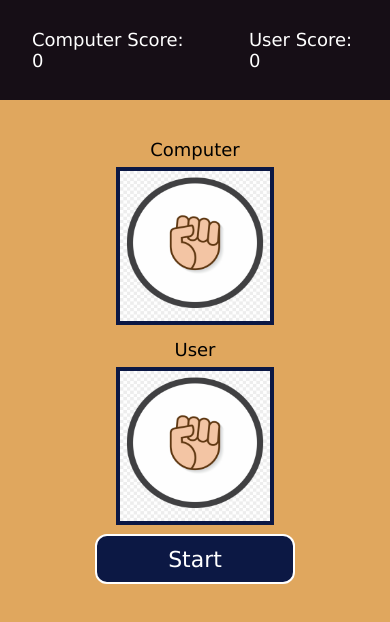
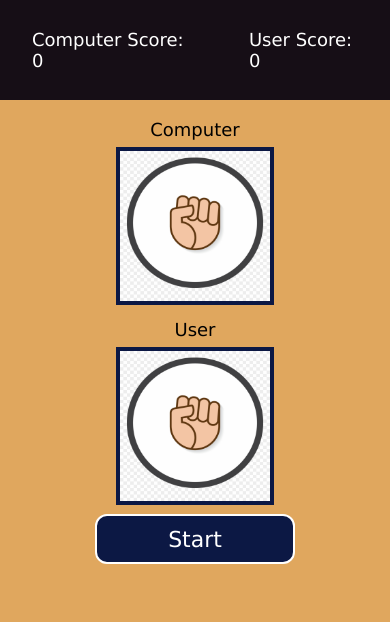
Before and after one commit to krishnaagrawal74/RockPaperScissor, a plain HTML site: page index.html in a window 390 px wide. Drawn offline with Linux system fonts and the light colour scheme.

Commit message:
Update rps.css

```diff
--- a/rps.css
+++ b/rps.css
@@ -131,14 +131,16 @@ button:active {
         flex-direction: column;
         justify-content: center;
         align-items: center;
+        position: fixed;
+        top: 110px;
+
 
     }
 
     .boxes {
         grid-template-rows: 200px 200px;
         grid-template-columns: 200px;
-        position: relative;
-        top: 20px;
+
 
     }
 
@@ -152,15 +154,13 @@ button:active {
         width: 200px;
         min-height: 50px;
         font-size: 22px;
-        position: relative;
-        top: 20px;
+
     }
 
     .resultstatement {
         width: 330px;
         height: 50px;
-        position: relative;
-        top: 20px;
+
     }
 
     .scorecard {
@@ -182,8 +182,5 @@ button:active {
         font-size: 18px;
     }
 
-    .main {
-        position: absolute;
-        top: 110px;
-    }
+
 }
```
